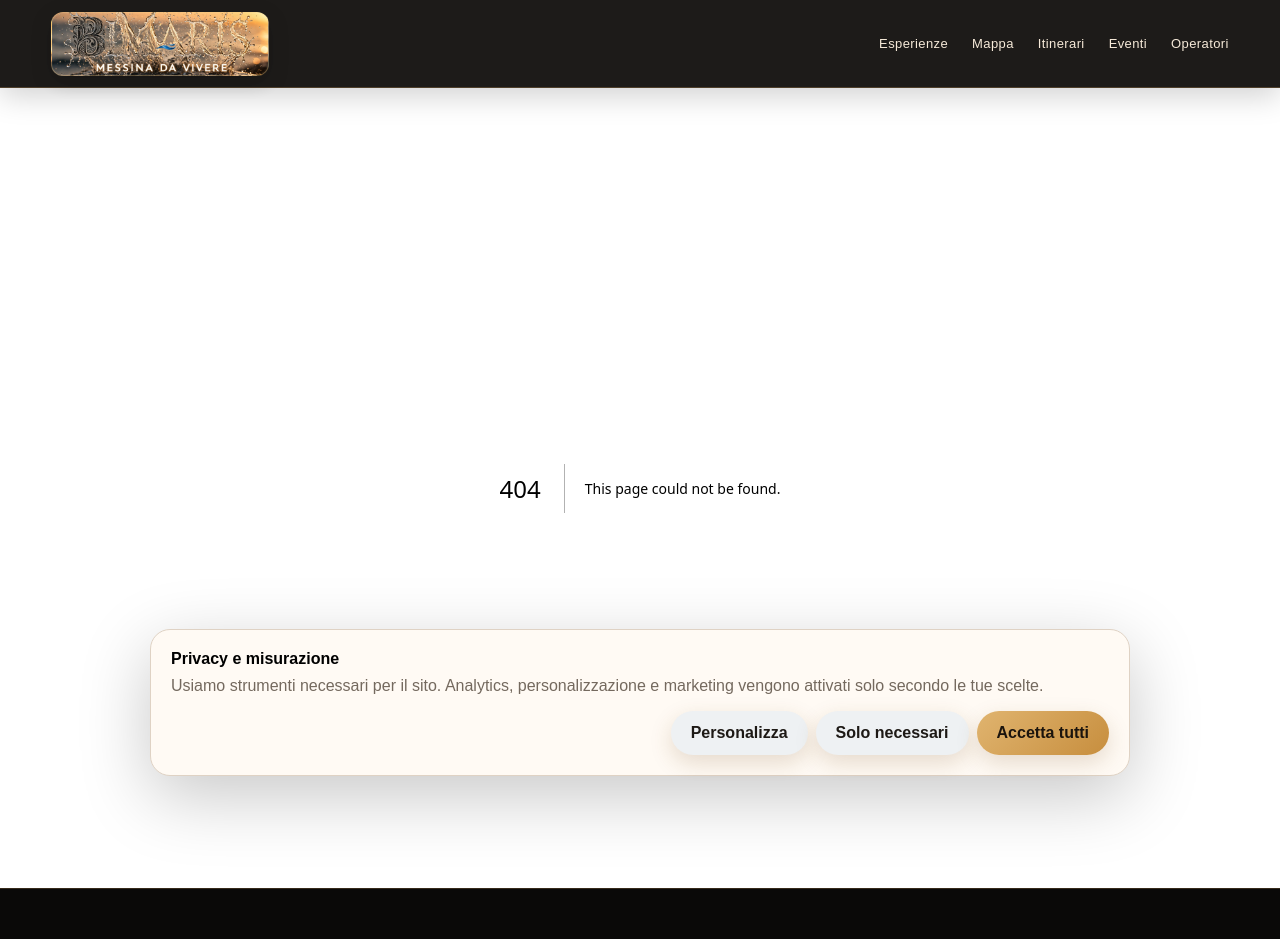
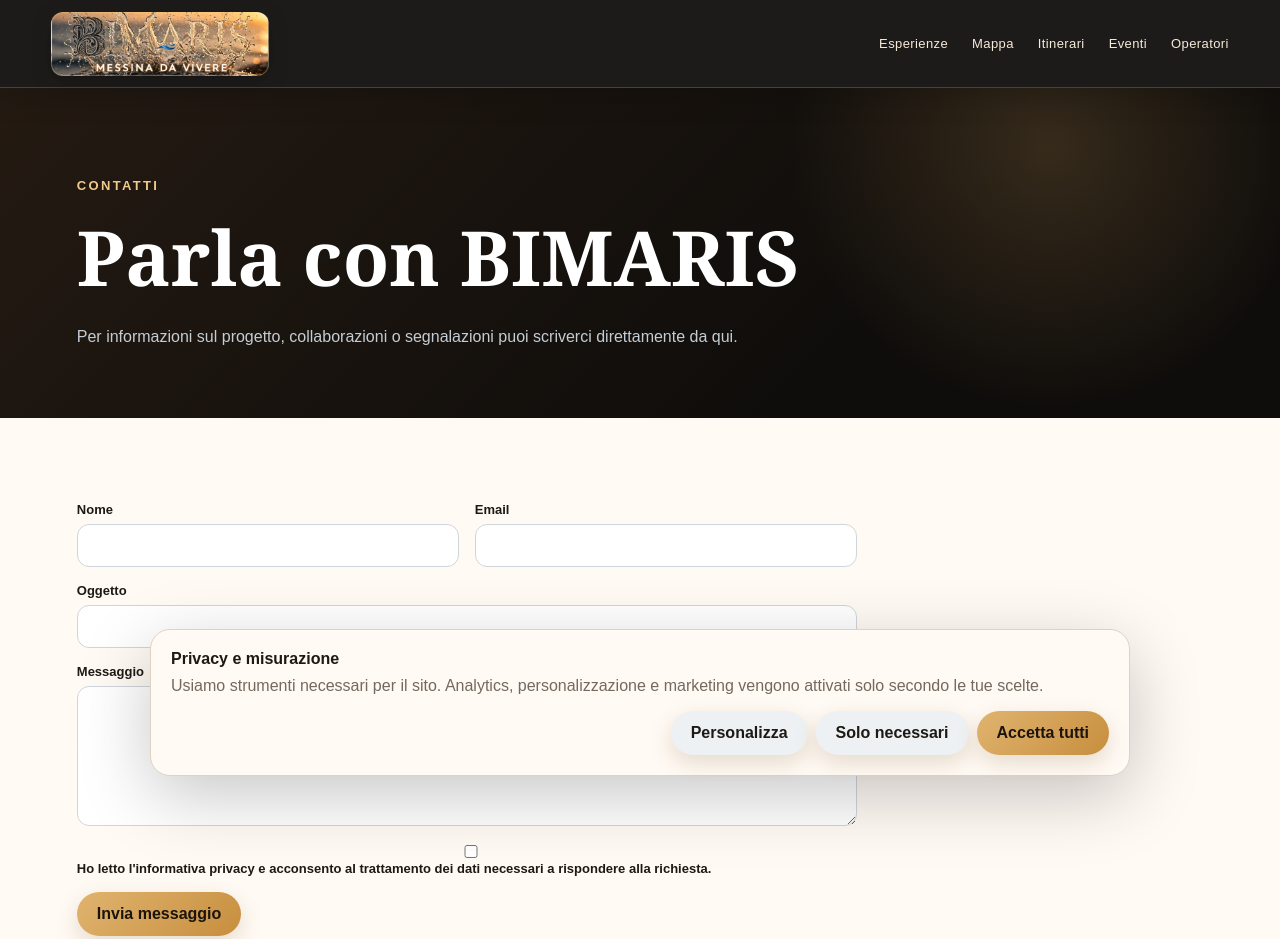
Before and after one commit to giovannibrunetto/bimaris-platform, a Next.js app in the folder apps/web/: page /contatti in a window 1280 px wide. Before the commit this address had no page. Shown: the top 939 px of the page. Built offline with nearby package versions, Linux system fonts and the light colour scheme.

Commit message:
Add BIMARIS contact page

```diff
--- /dev/null
+++ b/apps/web/app/contatti/page.tsx
@@ -0,0 +1,46 @@
+"use client";
+import Link from "next/link";
+import { FormEvent, useState } from "react";
+
+export default function ContactPage(){
+  const [sent,setSent]=useState(false);
+  const [error,setError]=useState("");
+  const [sending,setSending]=useState(false);
+
+  async function submit(e:FormEvent<HTMLFormElement>){
+    e.preventDefault();
+    setError("");
+    setSending(true);
+    const form = new FormData(e.currentTarget);
+    const payload = Object.fromEntries(form.entries());
+    try {
+      const response = await fetch("/api/contact", {
+        method:"POST",
+        headers:{"Content-Type":"application/json"},
+        body:JSON.stringify(payload),
+      });
+      if(!response.ok) throw new Error("submit_failed");
+      setSent(true);
+    } catch {
+      setError("Non è stato possibile inviare il messaggio. Riprova tra poco.");
+    } finally {
+      setSending(false);
+    }
+  }
+
+  return <>
+    <section className="page-hero"><div className="kicker">Contatti</div><h1>Parla con BIMARIS</h1><p>Per informazioni sul progetto, collaborazioni o segnalazioni puoi scriverci direttamente da qui.</p></section>
+    <section className="section">
+      {sent ? <div className="detail-panel"><h3>Messaggio inviato</h3><p>Abbiamo ricevuto il tuo messaggio.</p></div> :
+      <form className="form" onSubmit={submit}>
+        <label>Nome<input required name="name" /></label>
+        <label>Email<input required type="email" name="email" /></label>
+        <label className="wide">Oggetto<input name="subject" /></label>
+        <label className="wide">Messaggio<textarea required name="message" /></label>
+        <label className="wide"><span><input required type="checkbox" name="privacy_consent" value="yes" /> Ho letto l'<Link href="/privacy">informativa privacy</Link> e acconsento al trattamento dei dati necessari a rispondere alla richiesta.</span></label>
+        {error && <div className="wide detail-panel"><p>{error}</p></div>}
+        <div className="wide"><button className="button" type="submit" disabled={sending}>{sending ? "Invio in corso..." : "Invia messaggio"}</button></div>
+      </form>}
+    </section>
+  </>;
+}
```
